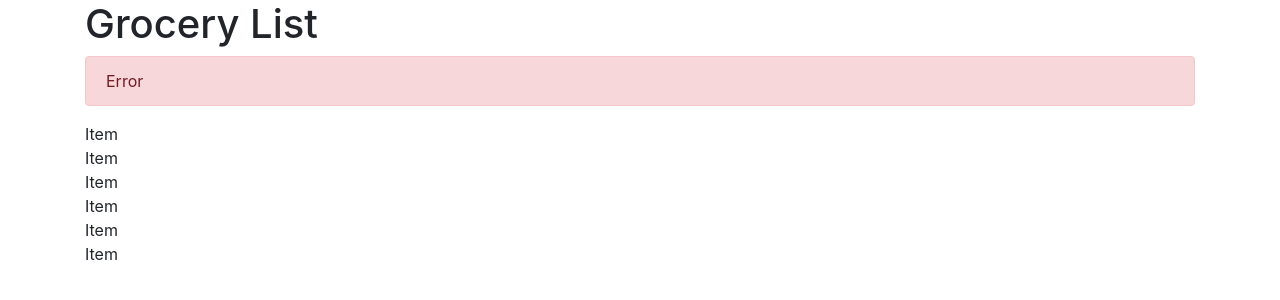
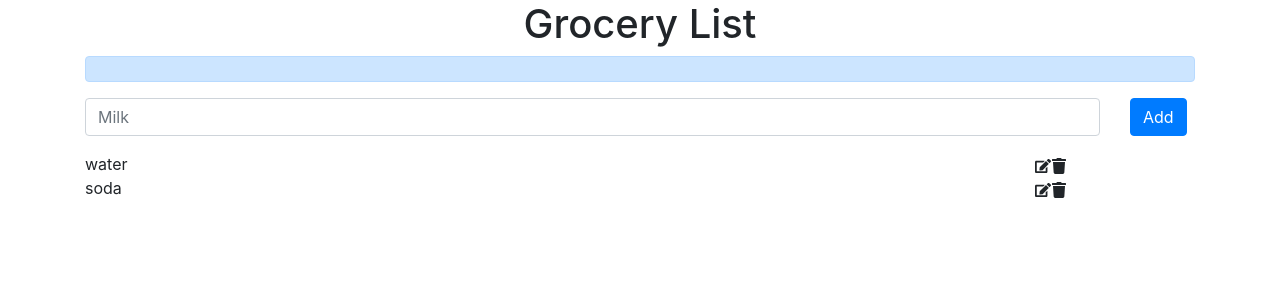
Before and after one commit to mchtugr/grocery-list, a React (Create React App) app: page / in a window 1280 px wide. Shown: the top 300 px of the page. Built offline with nearby package versions, Linux system fonts and the light colour scheme.

Commit message:
list container and icons added

```diff
--- a/package.json
+++ b/package.json
@@ -9,6 +9,7 @@
     "react": "^17.0.2",
     "react-bootstrap": "^1.6.0",
     "react-dom": "^17.0.2",
+    "react-icons": "^4.2.0",
     "react-scripts": "4.0.3",
     "web-vitals": "^1.1.2"
   },
--- a/src/components/App.js
+++ b/src/components/App.js
@@ -1,18 +1,50 @@
-import React from 'react'
-import { Container, Form } from 'react-bootstrap'
+import React, { useState } from 'react'
+import { Container, Form, Row, Col, Button } from 'react-bootstrap'
 import List from './List'
 import Message from './Message'
 
 const App = () => {
-  const handleSubmit = () => {
-    console.log('submitted')
+  const [query, setQuery] = useState('')
+  const [list, setList] = useState([
+    { id: 1, text: 'water' },
+    { id: 2, text: 'soda' },
+  ])
+  const [isEditing, setIsEditing] = useState(false)
+
+  const handleSubmit = (e) => {
+    e.preventDefault()
+    if (!query) return
+    if (isEditing) {
+    } else {
+      console.log('submitted')
+      setQuery('')
+    }
   }
+
   return (
     <Container>
-      <h1>Grocery List</h1>
+      <h1 className='text-center'>Grocery List</h1>
       <Message />
-      <Form onSubmit={handleSubmit}></Form>
-      <List />
+      <Form onSubmit={handleSubmit}>
+        <Row>
+          <Col xs={11}>
+            <Form.Group controlId='query'>
+              <Form.Control
+                type='text'
+                placeholder='Milk'
+                value={query}
+                onChange={(e) => setQuery(e.target.value)}
+              ></Form.Control>
+            </Form.Group>
+          </Col>
+          <Col xs={1}>
+            <Button variant='primary' type='submit'>
+              {isEditing ? 'Edit' : 'Add'}
+            </Button>
+          </Col>
+        </Row>
+      </Form>
+      <List list={list} />
     </Container>
   )
 }
--- a/src/components/List.js
+++ b/src/components/List.js
@@ -1,11 +1,13 @@
 import React from 'react'
+import { Container, Row, Col } from 'react-bootstrap'
 import ListItem from './ListItem'
 
-const List = () => {
+const List = ({ list }) => {
   return (
     <div>
-      <ListItem />
-      <ListItem /> <ListItem /> <ListItem /> <ListItem /> <ListItem />
+      {list.map((listItem) => (
+        <ListItem listItem={listItem} />
+      ))}
     </div>
   )
 }
--- a/src/components/ListItem.js
+++ b/src/components/ListItem.js
@@ -1,7 +1,17 @@
 import React from 'react'
+import { Row, Col } from 'react-bootstrap'
+import { FaEdit, FaTrash } from 'react-icons/fa'
 
-const ListItem = () => {
-  return <div>Item</div>
+const ListItem = ({ listItem }) => {
+  return (
+    <Row id={listItem.id}>
+      <Col xs={10}>{listItem.text}</Col>
+      <Col xs={2}>
+        <FaEdit />
+        <FaTrash />
+      </Col>
+    </Row>
+  )
 }
 
 export default ListItem
--- a/src/components/Message.js
+++ b/src/components/Message.js
@@ -1,8 +1,12 @@
 import React from 'react'
 import { Alert } from 'react-bootstrap'
 
-const Message = () => {
-  return <Alert variant='danger'>Error</Alert>
+const Message = ({ variant, text }) => {
+  return <Alert variant={variant}>{text}</Alert>
+}
+
+Message.defaultProps = {
+  variant: 'primary',
 }
 
 export default Message
```
Also changed, not shown: 1 other file (tests, documents, lock files or other folders).
